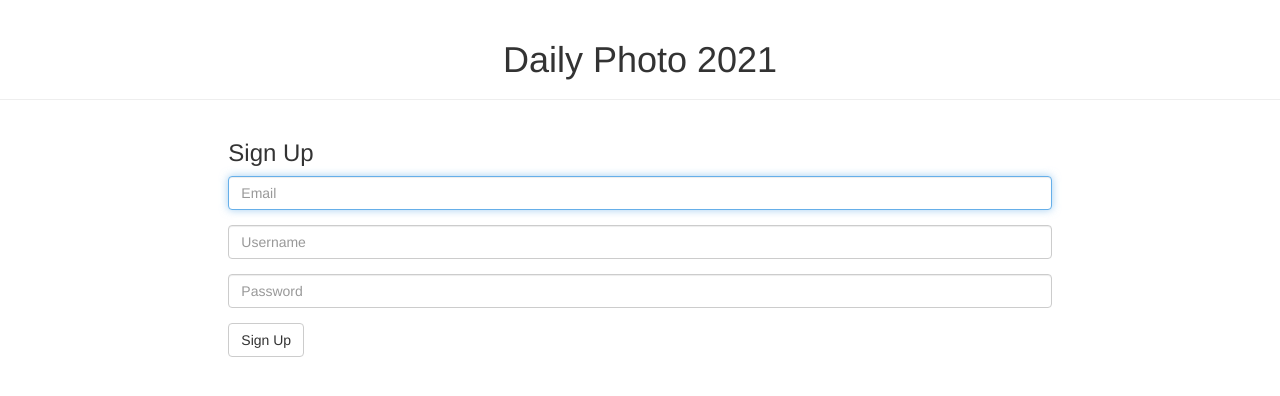
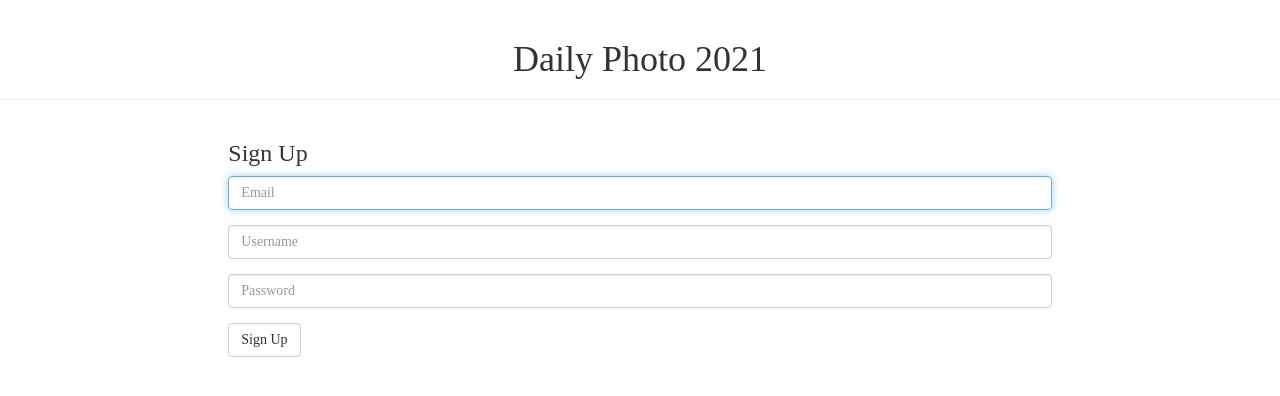
Before and after one commit to ciaron/photoflask, a Flask app: page /signup in a window 1280 px wide. Shown: the top 396 px of the page. Run offline with Flask 2, Linux system fonts and the light colour scheme; some libraries are stand-ins or nearby versions; some web fonts are replaced.

Commit message:
fix display order; add JetBrains as fontface

```diff
--- a/app/routes.py
+++ b/app/routes.py
@@ -111,7 +111,7 @@ def index():
     # images sorted in reverse order of time taken, i.e. newest images first.
     #images = [x.name for x in sorted(Path(upload_dir).iterdir(), key=getimagedatetaken, reverse=True)]
 
-    images_ = Image.query.all()
+    images_ = Image.query.order_by(Image.datetaken.desc()).all()
     images = [(x.filename, x.datetaken, x.description) for x in images_]
 
     form = UploadForm()
@@ -141,7 +141,7 @@ def upload_file():
         # check if filename already exists, don't upload again
         image = Image.query.filter_by(filename=filename).first()
         if image:
-           flash('image with that filename already exists')
+           flash('image with filename {} already exists'.format(filename))
            return redirect(url_for('index'))
 
         new_image = Image(filename=filename, description=description, datetaken=datetaken)
--- a/app/static/css/style.css
+++ b/app/static/css/style.css
@@ -1,5 +1,21 @@
+@font-face{
+    font-family: 'JetBrains Mono';
+    src: url('https://raw.githubusercontent.com/JetBrains/JetBrainsMono/master/fonts/webfonts/JetBrainsMono-Regular.woff2') format('woff2'),
+         url('https://raw.githubusercontent.com/JetBrains/JetBrainsMono/master/fonts/ttf/JetBrainsMono-Regular.ttf') format('truetype');
+    font-weight: normal;
+    font-style: normal;
+}
+
+* {
+    -webkit-font-feature-settings: "liga" on, "calt" on;
+    -webkit-font-smoothing: antialiased;
+    text-rendering: optimizeLegibility;
+    font-family: 'JetBrains Mono';
+}
+
+
 img {
-  border: dashed blue 1px;
+  #border: dashed blue 1px;
   margin-top: 30px;
   margin-bottom: 10px;
 }
```
